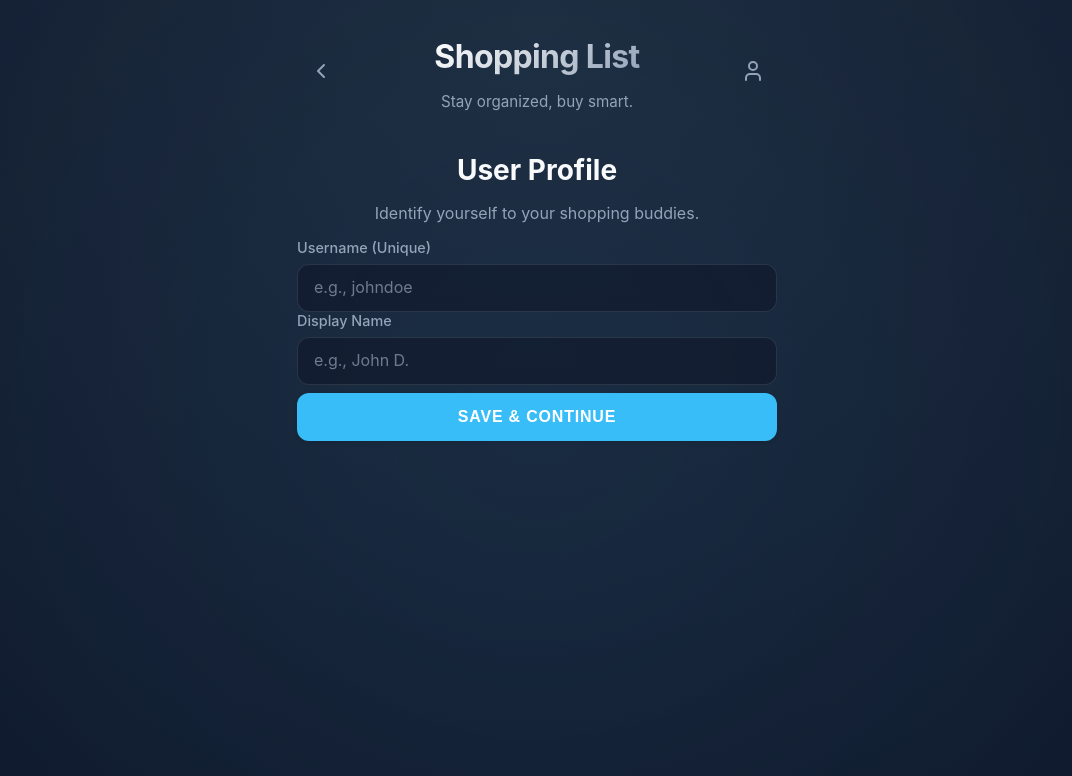
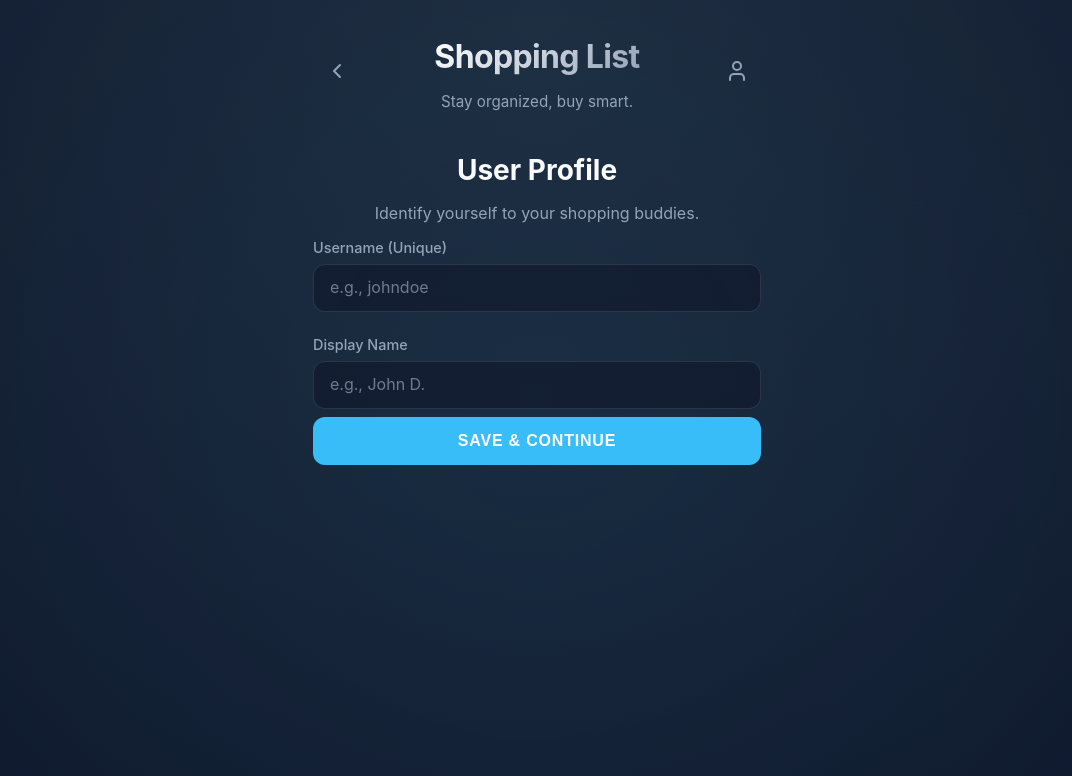
Before and after one commit to straybiker/ShoppingList, a React (Vite) app in the folder client/: page /profile in a window 1280 px wide. Shown: the top 776 px of the page, without its empty margins (103-1175 px from the left). Built offline with nearby package versions, Linux system fonts and the light colour scheme.

Commit message:
some more UI fixes

```diff
--- a/client/src/index.css
+++ b/client/src/index.css
@@ -24,13 +24,21 @@
 }
 
 @layer base {
+
+    *,
+    *::before,
+    *::after {
+        box-sizing: border-box;
+    }
+
     body {
         font-family: var(--font-family);
         background-color: var(--bg-color);
         color: var(--text-primary);
         min-height: 100vh;
-        /* Remved flex centering to avoid clipping on overflow, using margin: auto on container instead */
         overflow-y: auto;
+        overflow-x: hidden;
+        /* Prevent horizontal scroll globally */
         margin: 0;
     }
 }
@@ -80,6 +88,7 @@
     margin: 0 auto;
     display: flex;
     flex-direction: column;
+    overflow: hidden;
 }
 
 /* Header */
@@ -142,7 +151,7 @@
 
 /* Input Area */
 .input-area {
-    margin-bottom: 10px;
+    margin-bottom: 5px;
 }
 
 .input-wrapper {
@@ -150,11 +159,15 @@
     gap: 12px;
     padding: 0px;
     align-items: center;
+    width: 100%;
+    max-width: 100%;
+    overflow: hidden;
 }
 
 /* Match legacy input selector */
 input[type="text"] {
     flex: 1;
+    min-width: 0;
     background: rgba(15, 23, 42, 0.6);
     border: 1px solid var(--glass-border);
     border-radius: var(--radius-md);
@@ -246,7 +259,7 @@ input[type="text"]::placeholder {
     list-style: none;
     display: flex;
     flex-direction: column;
-    gap: 8px;
+    gap: 12px;
     padding: 0;
 }
 
@@ -421,7 +434,7 @@ input[type="text"]::placeholder {
     display: flex;
     justify-content: space-between;
     align-items: center;
-    margin-top: 12px;
+    margin-top: 4px;
     gap: 12px;
 }
 
--- a/client/src/pages/Home.jsx
+++ b/client/src/pages/Home.jsx
@@ -318,15 +318,6 @@ export default function Home() {
 
     return (
         <>
-            {/* Config banner removed, moved to header subtitle */}
-            {!configMode && user && (
-                <div className="flex justify-end mb-2 px-1">
-                    <button onClick={handleToggleFavorite} className={`icon-btn ${isFavorite ? 'text-yellow-400' : ''}`} style={{ marginBottom: 0 }}>
-                        <Star size={24} fill={isFavorite ? "currentColor" : "none"} />
-                    </button>
-                </div>
-            )}
-
             {/* Input Area */}
             <section className="input-area">
                 <div className="input-wrapper">
@@ -346,6 +337,11 @@ export default function Home() {
                     >
                         <Plus size={24} strokeWidth={2} />
                     </button>
+                    {!configMode && user && (
+                        <button onClick={handleToggleFavorite} className={`icon-btn ${isFavorite ? 'text-yellow-400' : ''}`} style={{ marginBottom: 0 }}>
+                            <Star size={24} fill={isFavorite ? "currentColor" : "none"} />
+                        </button>
+                    )}
                 </div>
             </section>
 
--- a/client/src/pages/Profile.jsx
+++ b/client/src/pages/Profile.jsx
@@ -151,14 +151,14 @@ export default function Profile() {
     };
 
     return (
-        <div style={{ width: '100%', height: '100%', maxWidth: '480px', margin: '0 auto' }}>
+        <div style={{ width: '100%' }}>
             <div className="mb-8 text-center">
                 <h2 style={{ fontSize: '1.75rem', marginBottom: '0.5rem', color: 'var(--text-primary)', fontWeight: '700' }}>User Profile</h2>
                 <p className="subtitle" style={{ fontSize: '1rem' }}>Identify yourself to your shopping buddies.</p>
             </div>
 
             <form onSubmit={handleSaveProfile} className="space-y-6">
-                <div>
+                <div style={{ marginBottom: '24px' }}>
                     <label htmlFor="username" style={{ display: 'block', marginBottom: '8px', fontSize: '0.9rem', color: 'var(--text-secondary)', fontWeight: '500' }}>Username (Unique)</label>
                     <input
                         type="text"
@@ -189,8 +189,21 @@ export default function Profile() {
                     <button
                         type="submit"
                         disabled={loading}
-                        className="btn-primary"
-                        style={{ width: '100%', borderRadius: '12px', fontSize: '1rem', height: '48px', fontWeight: '600', textTransform: 'uppercase', letterSpacing: '0.05em' }}
+                        style={{
+                            width: '100%',
+                            maxWidth: '100%',
+                            borderRadius: '12px',
+                            fontSize: '1rem',
+                            height: '48px',
+                            fontWeight: '600',
+                            textTransform: 'uppercase',
+                            letterSpacing: '0.05em',
+                            boxSizing: 'border-box',
+                            background: 'var(--accent-color)',
+                            border: 'none',
+                            color: '#fff',
+                            cursor: 'pointer'
+                        }}
                     >
                         {loading ? 'Saving...' : 'Save & Continue'}
                     </button>
@@ -199,7 +212,7 @@ export default function Profile() {
 
             {isProfileSaved && (
                 <>
-                    <div style={{ marginTop: '40px', paddingTop: '32px', borderTop: '1px solid var(--glass-border)' }}>
+                    <div style={{ marginTop: '24px', paddingTop: '24px', borderTop: '1px solid var(--glass-border)' }}>
                         <h3 style={{ fontSize: '1.1rem', marginBottom: '16px', color: 'var(--text-primary)', fontWeight: '600' }}>Create New List</h3>
                         <div className="input-wrapper" style={{ marginBottom: 0 }}>
                             <input
@@ -222,7 +235,7 @@ export default function Profile() {
                     </div>
 
                     {favorites.length > 0 && (
-                        <div style={{ marginTop: '40px' }}>
+                        <div style={{ marginTop: '24px' }}>
                             <h3 style={{ fontSize: '1.1rem', marginBottom: '16px', color: 'var(--text-primary)', fontWeight: '600' }}>Favorite Lists</h3>
                             <ul className="shopping-list">
                                 {favorites.map(list => (
```
